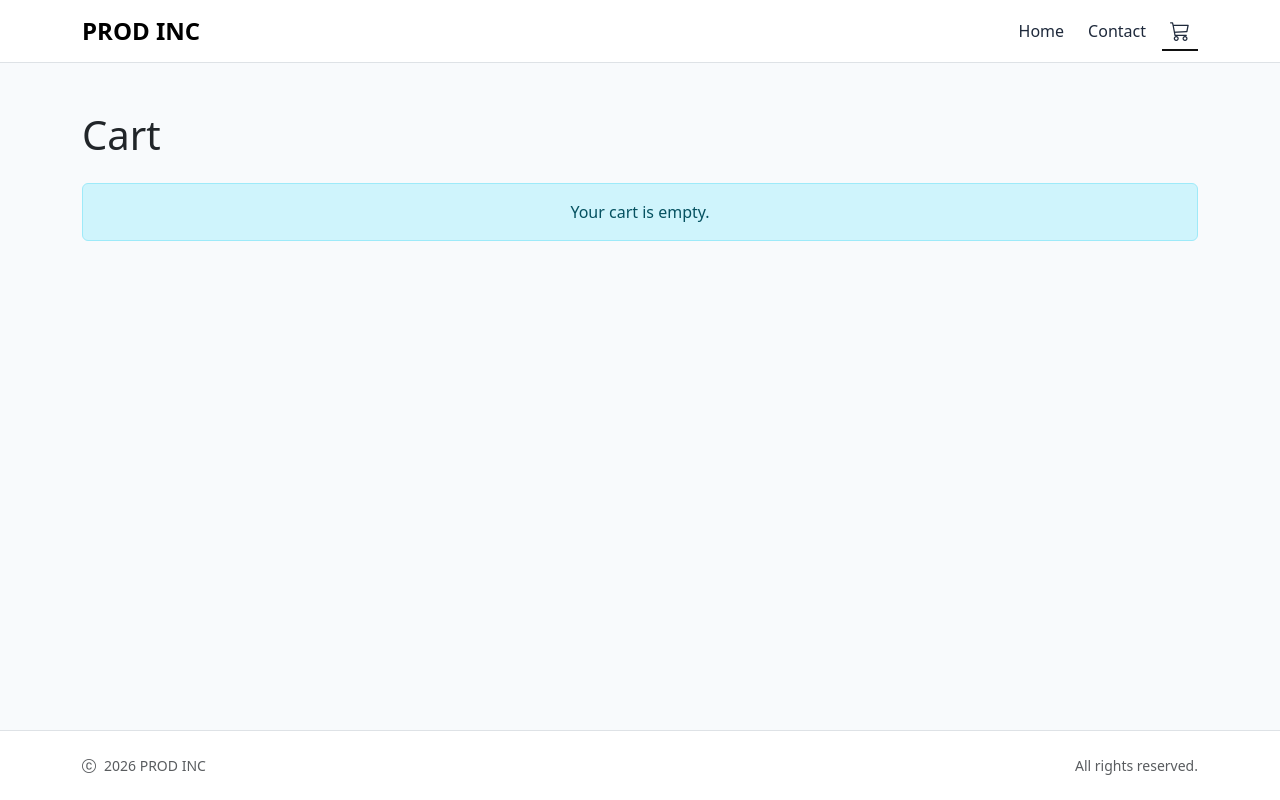
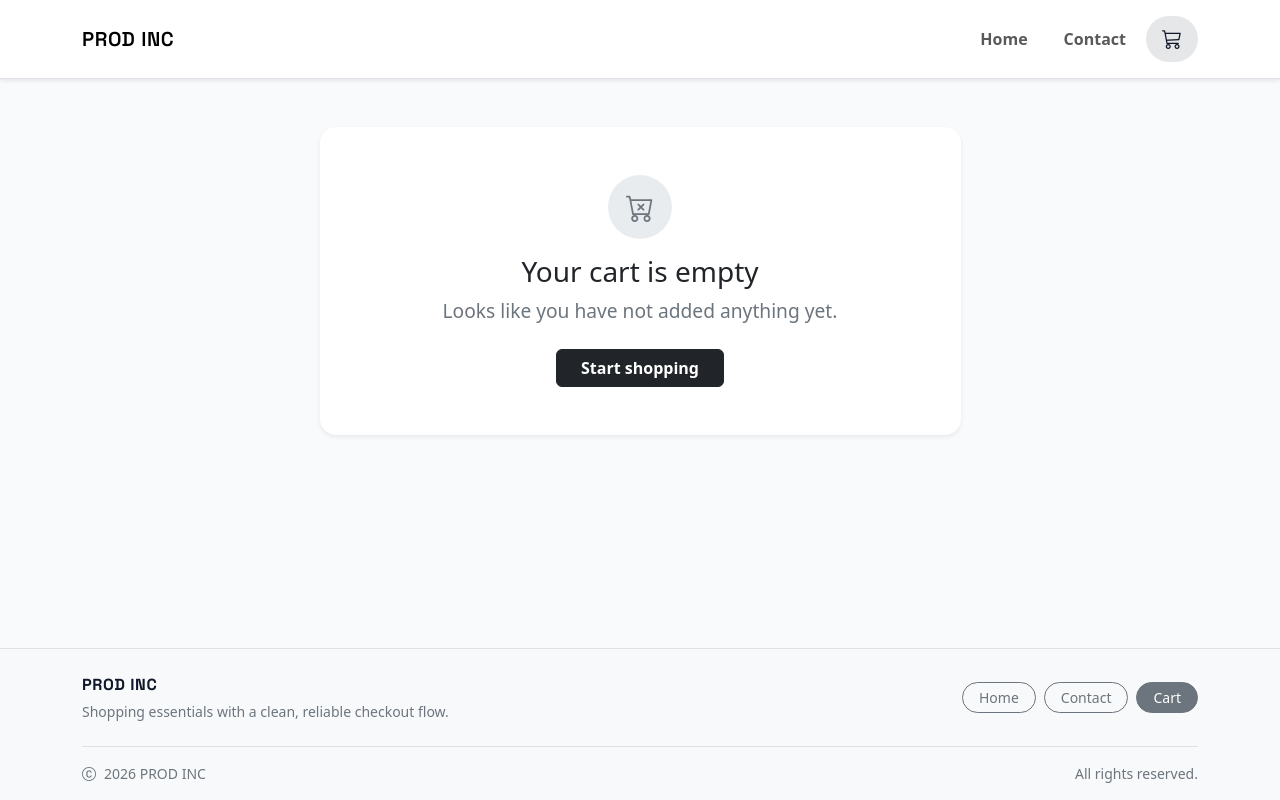
Before and after one commit to NoroffFEU/jsfw-2025-v1-reactjsf26, a React (Vite) app: page /cart in a window 1280 px wide. Built offline with nearby package versions, Linux system fonts and the light colour scheme.

Commit message:
Refine Bootstrap UI for layout, cart, and checkout success

```diff
--- a/src/components/layout/Footer.tsx
+++ b/src/components/layout/Footer.tsx
@@ -1,13 +1,30 @@
+
+import { Link } from '@tanstack/react-router';
 
 const Footer = () => {
   return (
-    <footer className="footer-main border-top bg-white py-4 mt-5">
-      <div className="container d-flex flex-column flex-md-row align-items-center justify-content-between gap-2">
-        <div className="d-flex align-items-center gap-2 text-muted small">
-          <i className="bi bi-c-circle"></i>
-          <span>2026 PROD INC</span>
+    <footer className="border-top bg-body-tertiary mt-5 pt-4 pb-3">
+      <div className="container">
+        <div className="row g-3 align-items-center justify-content-between">
+          <div className="col-12 col-md-7">
+            <p className="mb-1 text-uppercase fw-bold app-footer-brand">PROD INC</p>
+            <p className="mb-0 small text-secondary">Shopping essentials with a clean, reliable checkout flow.</p>
+          </div>
+          <div className="col-12 col-md-auto">
+            <nav className="d-flex flex-wrap gap-2" aria-label="Footer Navigation">
+              <Link to="/" className="btn btn-sm btn-outline-secondary rounded-pill px-3">Home</Link>
+              <Link to="/contact" className="btn btn-sm btn-outline-secondary rounded-pill px-3">Contact</Link>
+              <Link to="/cart" className="btn btn-sm btn-outline-secondary rounded-pill px-3">Cart</Link>
+            </nav>
+          </div>
         </div>
-        <div className="text-muted small">All rights reserved.</div>
+        <div className="d-flex flex-column flex-md-row align-items-start align-items-md-center justify-content-between gap-2 mt-4 pt-3 border-top text-secondary small">
+          <div className="d-flex align-items-center gap-2">
+            <i className="bi bi-c-circle"></i>
+            <span>2026 PROD INC</span>
+          </div>
+          <span>All rights reserved.</span>
+        </div>
       </div>
     </footer>
   );
--- a/src/components/layout/Header.tsx
+++ b/src/components/layout/Header.tsx
@@ -11,11 +11,11 @@ const Header = () => {
   const handleNavClick = () => setExpanded(false);
 
   return (
-    <nav className="navbar navbar-expand-lg bg-white border-bottom sticky-top" style={{ zIndex: 100 }}>
-      <div className="container">
+    <nav className="navbar navbar-expand-lg bg-white border-bottom shadow-sm sticky-top">
+      <div className="container py-2">
         <Link
           to="/"
-          className="navbar-brand fw-bold fs-4 d-flex align-items-center"
+          className="navbar-brand app-brand d-flex align-items-center text-uppercase"
           onClick={handleNavClick}
         >
           PROD INC
@@ -31,12 +31,12 @@ const Header = () => {
           <span className="navbar-toggler-icon"></span>
         </button>
         <div className={`collapse navbar-collapse${expanded ? ' show' : ''}`} id="mainNavbar">
-          <ul className="navbar-nav ms-auto mb-2 mb-lg-0 align-items-lg-center gap-lg-2">
+          <ul className="navbar-nav ms-auto mb-2 mb-lg-0 align-items-lg-center gap-lg-1 app-nav-list">
             <li className="nav-item">
               <Link
                 to="/"
-                className="nav-link"
-                activeProps={{ className: `active-link` }}
+                className="nav-link rounded-pill px-3 fw-semibold app-nav-link"
+                activeProps={{ className: 'nav-link rounded-pill px-3 fw-semibold app-nav-link active-link' }}
                 onClick={handleNavClick}
               >
                 Home
@@ -45,8 +45,8 @@ const Header = () => {
             <li className="nav-item">
               <Link
                 to="/contact"
-                className="nav-link"
-                activeProps={{ className: `active-link` }}
+                className="nav-link rounded-pill px-3 fw-semibold app-nav-link"
+                activeProps={{ className: 'nav-link rounded-pill px-3 fw-semibold app-nav-link active-link' }}
                 onClick={handleNavClick}
               >
                 Contact
@@ -55,15 +55,15 @@ const Header = () => {
             <li className="nav-item">
               <Link
                 to="/cart"
-                className="nav-link position-relative"
-                activeProps={{ className: `active-link` }}
+                className="nav-link rounded-pill px-3 fw-semibold app-nav-link app-cart-link position-relative d-flex align-items-center justify-content-center"
+                activeProps={{ className: 'nav-link rounded-pill px-3 fw-semibold app-nav-link app-cart-link active-link position-relative d-flex align-items-center justify-content-center' }}
                 aria-label="Cart"
                 onClick={handleNavClick}
               >
                 <span className="position-relative d-inline-block">
                   <i className="bi bi-cart3 fs-5"></i>
                   {itemCount > 0 && (
-                    <span className="position-absolute top-0 start-100 translate-middle badge rounded-pill bg-danger" style={{ fontSize: '0.75em', minWidth: '1.3em', minHeight: '1.3em', padding: '0.25em 0.4em' }}>
+                    <span className="position-absolute top-0 start-100 translate-middle badge rounded-pill app-cart-badge">
                       {itemCount}
                     </span>
                   )}
--- a/src/pages/CartPage.tsx
+++ b/src/pages/CartPage.tsx
@@ -15,6 +15,7 @@ const CartPage = () => {
   const originalTotal = items.reduce((sum, item) => sum + (item.originalPrice ?? item.price) * item.quantity, 0);
   const discountedTotal = totalCost;
   const discount = originalTotal - discountedTotal;
+  const totalItems = items.reduce((sum, item) => sum + item.quantity, 0);
   const removeItem = useCartStore((state) => state.removeItem);
   const setQuantity = useCartStore((state) => state.setQuantity);
 
@@ -36,8 +37,26 @@ const CartPage = () => {
   if (items.length === 0) {
     return (
       <section className="container py-5">
-        <h1 className="mb-4">Cart</h1>
-        <div className="alert alert-info text-center">Your cart is empty.</div>
+        <div className="row justify-content-center">
+          <div className="col-12 col-md-9 col-lg-7">
+            <div className="card border-0 shadow-sm rounded-4 p-4 p-md-5 text-center bg-white">
+              <div className="mb-3">
+                <span className="d-inline-flex align-items-center justify-content-center rounded-circle bg-body-secondary" style={{ width: '64px', height: '64px' }}>
+                  <i className="bi bi-cart-x fs-3 text-secondary"></i>
+                </span>
+              </div>
+              <h1 className="h3 mb-2">Your cart is empty</h1>
+              <p className="text-secondary mb-4">Looks like you have not added anything yet.</p>
+              <button
+                type="button"
+                className="btn btn-dark px-4 fw-semibold align-self-center"
+                onClick={() => router.navigate({ to: '/' })}
+              >
+                Start shopping
+              </button>
+            </div>
+          </div>
+        </div>
         {removedItem && (
           <ToastContainer
             item={removedItem}
@@ -51,57 +70,81 @@ const CartPage = () => {
 
   return (
     <section className="container py-5">
-      <h1 className="mb-4 fw-bold text-body" style={{ color: 'var(--color-text-heading)' }}>Cart</h1>
+      <div className="d-flex flex-wrap align-items-center justify-content-between gap-2 mb-4">
+        <h1 className="mb-0 fw-bold text-body">Cart</h1>
+        <span className="badge text-bg-light border text-secondary fw-semibold px-3 py-2 rounded-pill">
+          {totalItems} {totalItems === 1 ? 'item' : 'items'}
+        </span>
+      </div>
       <div className="row g-4">
         <div className="col-12 col-lg-8">
           <div className="vstack gap-3">
             {items.map((item) => (
-              <div key={item.id} className="card flex-row flex-wrap align-items-center p-3 gap-3 shadow-sm border-0 bg-white">
+              <div key={item.id} className="card border-0 shadow-sm rounded-4 p-3 p-md-4 bg-white">
+                <div className="d-flex flex-wrap align-items-center gap-3">
                   <img
                     src={item.image.url}
                     alt={item.image.alt}
-                  className="rounded object-fit-cover bg-light"
+                    className="rounded-3 object-fit-cover bg-light"
                     style={{ width: '90px', height: '90px' }}
                   />
                   <div className="flex-grow-1">
-                  <h5 className="mb-1 fw-semibold text-body" style={{ color: 'var(--color-text-heading)' }}>{item.title}</h5>
+                    <h2 className="h5 mb-1 fw-semibold text-body">{item.title}</h2>
                     <div className="d-flex align-items-center gap-2 mb-2">
                       <span className="fw-bold fs-5 text-primary">{formatPrice(item.price)} NOK</span>
                       {item.quantity > 1 && (
                         <span className="text-muted small">x {item.quantity}</span>
                       )}
                     </div>
-                  <div className="d-flex align-items-center gap-2">
-                    <label htmlFor={`qty-${item.id}`} className="form-label mb-0 small text-muted">Qty</label>
-                    <input
-                      id={`qty-${item.id}`}
-                      type="number"
-                      min="1"
-                      className="form-control form-control-sm"
-                      style={{ width: '70px' }}
-                      value={item.quantity}
-                      onChange={(event) => setQuantity(item.id, Number(event.target.value))}
-                    />
+                    <p className="mb-0 small text-secondary">
+                      Subtotal: <span className="fw-semibold text-body">{formatPrice(item.price * item.quantity)} NOK</span>
+                    </p>
                   </div>
+
+                  <div className="d-flex align-items-center gap-2 ms-lg-auto">
+                    <span className="small text-secondary me-1">Qty</span>
+                    <div className="btn-group" role="group" aria-label={`Quantity selector for ${item.title}`}>
+                      <button
+                        type="button"
+                        className="btn btn-outline-secondary btn-sm"
+                        aria-label={`Decrease quantity of ${item.title}`}
+                        onClick={() => setQuantity(item.id, item.quantity - 1)}
+                        disabled={item.quantity <= 1}
+                      >
+                        <i className="bi bi-dash-lg"></i>
+                      </button>
+                      <span className="btn btn-light btn-sm disabled border border-secondary-subtle" aria-live="polite" aria-atomic="true">
+                        {item.quantity}
+                      </span>
+                      <button
+                        type="button"
+                        className="btn btn-outline-secondary btn-sm"
+                        aria-label={`Increase quantity of ${item.title}`}
+                        onClick={() => setQuantity(item.id, item.quantity + 1)}
+                      >
+                        <i className="bi bi-plus-lg"></i>
+                      </button>
                     </div>
                     <button
                       type="button"
-                  className="btn btn-outline-secondary btn-sm ms-auto"
+                      className="btn btn-outline-danger btn-sm"
                       title="Remove from cart"
                       onClick={() => handleRemove(item.id, item.title, item.price * item.quantity)}
                     >
                       <i className="bi bi-trash"></i>
                     </button>
                   </div>
+                </div>
+              </div>
             ))}
           </div>
         </div>
         <div className="col-12 col-lg-4">
-          <div className="card shadow-sm border-0 p-4 bg-white">
-            <h4 className="mb-3 fw-semibold text-body" style={{ color: 'var(--color-text-heading)' }}>Order Summary</h4>
+          <div className="card shadow-sm border-0 rounded-4 p-4 bg-white position-sticky" style={{ top: '6rem' }}>
+            <h2 className="h4 mb-3 fw-semibold text-body">Order Summary</h2>
             <div className="d-flex justify-content-between mb-2">
               <span className="text-muted">Items</span>
-              <span className="fw-semibold text-body" style={{ color: 'var(--color-text-body)' }}>{items.reduce((sum, item) => sum + item.quantity, 0)}</span>
+              <span className="fw-semibold text-body">{totalItems}</span>
             </div>
             {/* Show original total and discount if there is a discount */}
             {discount > 0 && (
@@ -122,11 +165,12 @@ const CartPage = () => {
             </div>
             <button
               type="button"
-              className="btn btn-dark w-100 fw-semibold"
+              className="btn btn-dark w-100 fw-semibold py-2"
               onClick={handleCheckoutClick}
             >
               Checkout
             </button>
+            <p className="small text-secondary mb-0 mt-3">Shipping and taxes calculated at checkout.</p>
           </div>
         </div>
       </div>
--- a/src/styles/global.css
+++ b/src/styles/global.css
@@ -1,41 +1,5 @@
 
-@import url('https://fonts.googleapis.com/css2?family=Inter:ital,opsz,wght@0,14..32,100..900;1,14..32,100..900&display=swap');
-
-/* --- Header Navbar Underline Hover (Bootstrap style) --- */
-.navbar .nav-link {
-  position: relative;
-  color: var(--color-text-body);
-  font-weight: 500;
-  transition: color 0.18s;
-}
-.navbar .nav-link:hover,
-.navbar .nav-link:focus {
-  color: #111;
-}
-/* Hide underline on mobile (collapsed navbar) */
-@media (max-width: 991.98px) {
-  .navbar .nav-link::after {
-    display: none !important;
-  }
-}
-
-.navbar .nav-link::after {
-  content: '';
-  display: block;
-  position: absolute;
-  left: 0;
-  right: 0;
-  bottom: 0.2rem;
-  height: 2px;
-  background: transparent;
-  transition: background 0.18s;
-}
-.navbar .nav-link:hover::after,
-.navbar .nav-link:focus::after,
-.navbar .nav-link.active-link::after {
-  background: #111;
-}
-/* --- Cart Badge for Navbar --- */
+@import url('https://fonts.googleapis.com/css2?family=Manrope:wght@400;500;600;700;800&family=Space+Grotesk:wght@600;700&display=swap');
 
 * {
   margin: 0;
@@ -56,10 +20,58 @@
 }
 
 body {
-  font-family: Inter, sans-serif;
+  font-family: Manrope, sans-serif;
   font-size: 1rem;
   color: var(--color-text-body);
   background-color: var(--color-bg) !important;
+}
+
+/* --- Header / Footer accents over Bootstrap --- */
+.app-brand {
+  font-family: 'Space Grotesk', sans-serif;
+  font-size: 1.35rem;
+  letter-spacing: 0.03em;
+  color: var(--color-text-heading);
+}
+
+.app-nav-link {
+  color: var(--color-text-body);
+  transition: color 0.2s ease, background-color 0.2s ease, transform 0.2s ease;
+}
+
+.app-nav-link:hover,
+.app-nav-link:focus {
+  color: #0f172a;
+  background-color: rgba(37, 99, 235, 0.08);
+  transform: translateY(-1px);
+}
+
+.app-cart-link {
+  min-width: 3rem;
+}
+
+.app-cart-badge {
+  font-size: 0.7rem;
+  min-width: 1.45em;
+  min-height: 1.45em;
+  padding: 0.25em 0.42em;
+  background: linear-gradient(135deg, #ef4444, #b91c1c);
+  box-shadow: 0 6px 14px rgba(239, 68, 68, 0.35);
+}
+
+.app-footer-brand {
+  font-family: 'Space Grotesk', sans-serif;
+  font-size: 1rem;
+  font-weight: 700;
+  letter-spacing: 0.04em;
+  color: var(--color-text-heading);
+}
+
+@media (max-width: 991.98px) {
+  .app-nav-list {
+    align-items: stretch !important;
+    gap: 0.25rem;
+  }
 }
 
 main {
@@ -113,9 +125,8 @@ p {
 }
 
 .active-link {
-  font-weight: bold;
-  color: darkcyan;
-  text-decoration: none;
+  color: #0f172a !important;
+  background-color: rgba(15, 23, 42, 0.1) !important;
 }
 
 /* --- Form Field --- */
```
Also changed, not shown: src/pages/CheckoutSuccessPage.tsx (+26 -9 lines). Lines whose indentation alone changed are shown as unchanged.
